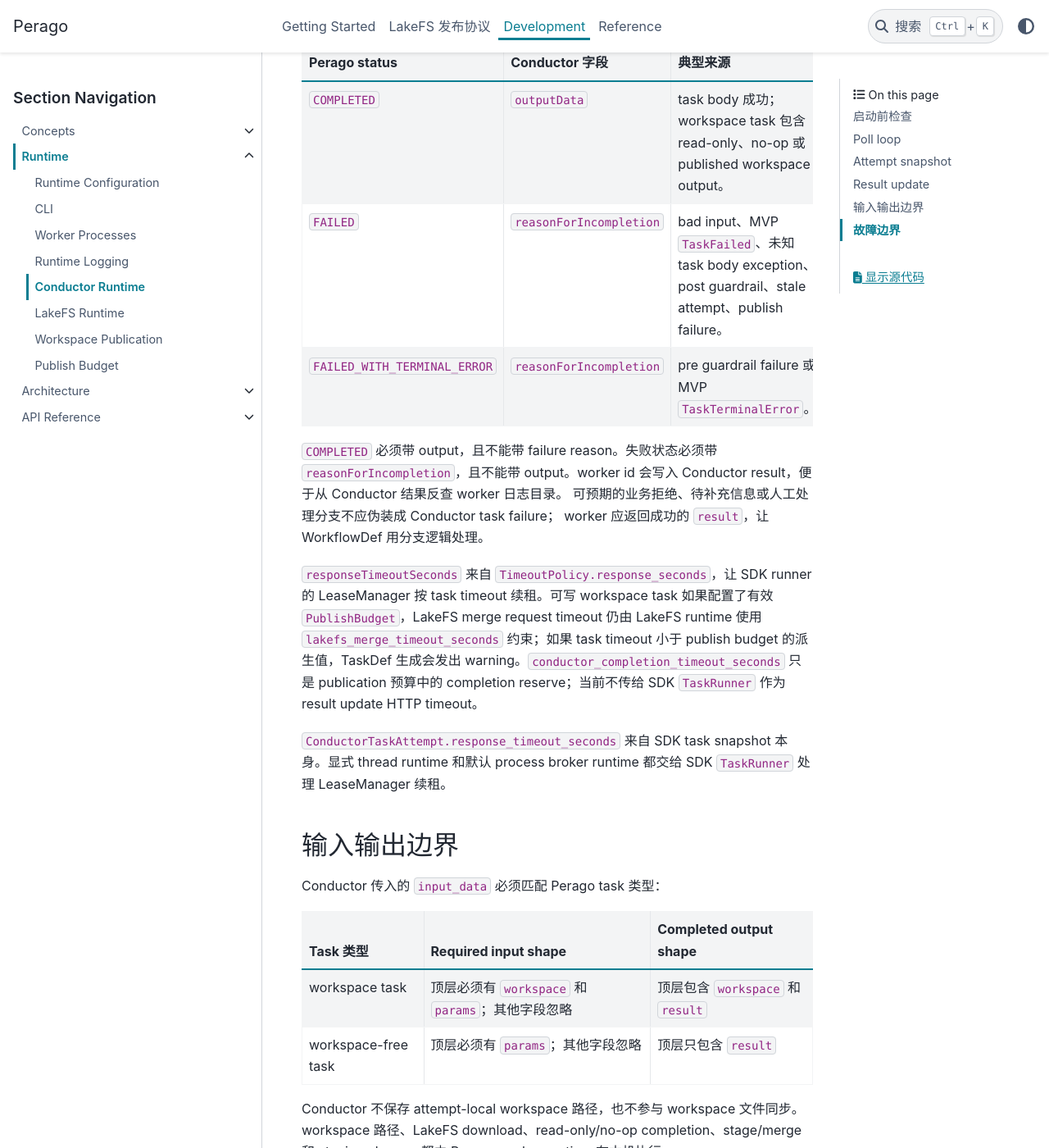
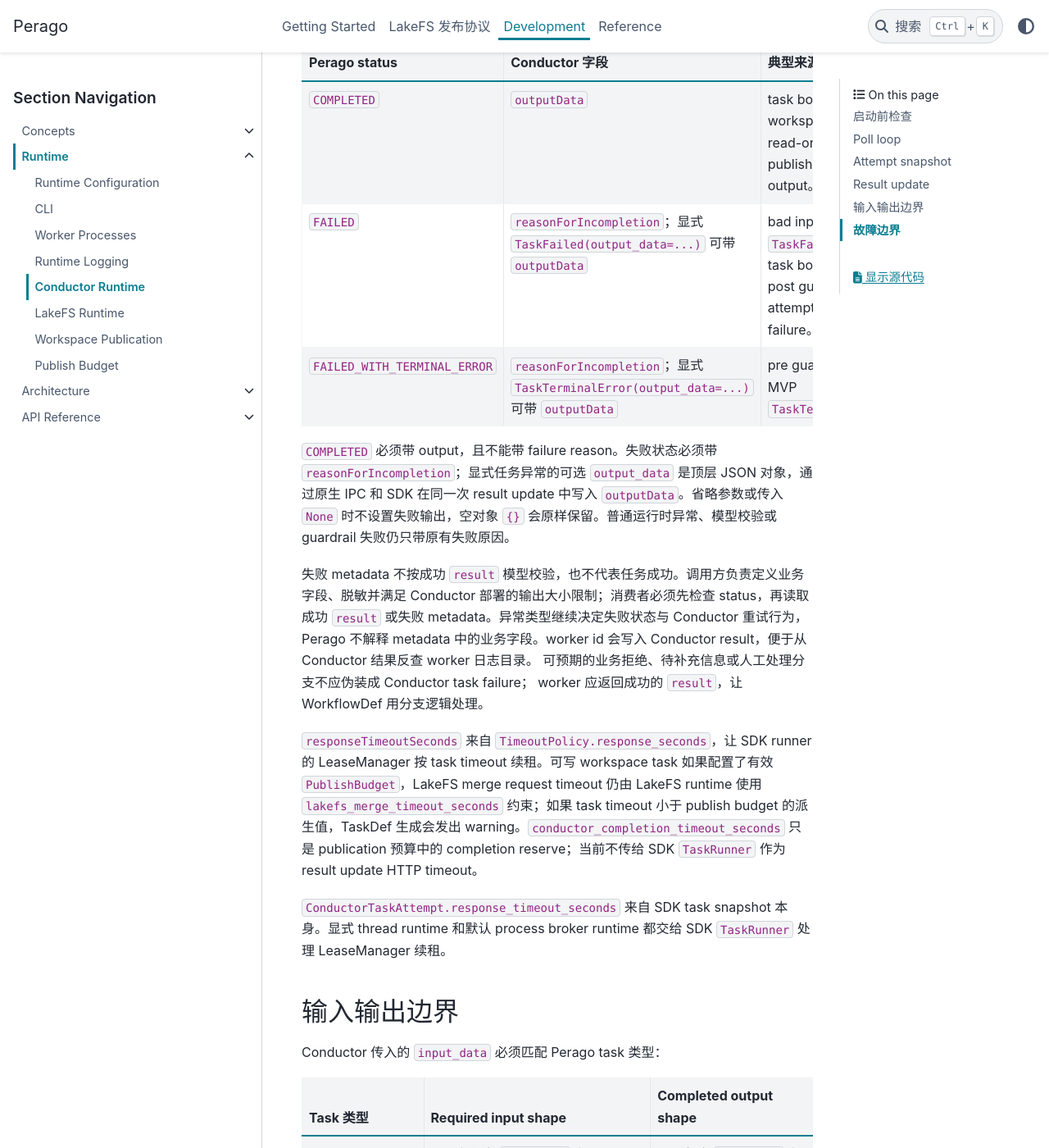
Before and after one commit to Qiyin-Tech/perago, a Sphinx documentation site: the page built from docs/runtime/conductor.md, in a window 1280 px wide and 1400 px high, scrolled down 4774 px. Shown: the whole window at 82% size. Built offline with Sphinx 7.4.7 and the PyData theme 0.15.4, drawn with Linux system fonts in a browser that asks for light colours.

Commit message:
docs: clarify opt-in failure output compatibility

```diff
--- a/docs/runtime/conductor.md
+++ b/docs/runtime/conductor.md
@@ -92,10 +92,12 @@ Perago 内部先生成 `RuntimeTaskResult`，再转换为 Conductor SDK 的 `Tas
 | Perago status | Conductor 字段 | 典型来源 |
 | --- | --- | --- |
 | `COMPLETED` | `outputData` | task body 成功；workspace task 包含 read-only、no-op 或 published workspace output。 |
-| `FAILED` | `reasonForIncompletion` | bad input、MVP `TaskFailed`、未知 task body exception、post guardrail、stale attempt、publish failure。 |
-| `FAILED_WITH_TERMINAL_ERROR` | `reasonForIncompletion` | pre guardrail failure 或 MVP `TaskTerminalError`。 |
+| `FAILED` | `reasonForIncompletion`；显式 `TaskFailed(output_data=...)` 可带 `outputData` | bad input、MVP `TaskFailed`、未知 task body exception、post guardrail、stale attempt、publish failure。 |
+| `FAILED_WITH_TERMINAL_ERROR` | `reasonForIncompletion`；显式 `TaskTerminalError(output_data=...)` 可带 `outputData` | pre guardrail failure 或 MVP `TaskTerminalError`。 |
 
-`COMPLETED` 必须带 output，且不能带 failure reason。失败状态必须带 `reasonForIncompletion`，且不能带 output。worker id 会写入 Conductor result，便于从 Conductor 结果反查 worker 日志目录。
+`COMPLETED` 必须带 output，且不能带 failure reason。失败状态必须带 `reasonForIncompletion`；显式任务异常的可选 `output_data` 是顶层 JSON 对象，通过原生 IPC 和 SDK 在同一次 result update 中写入 `outputData`。省略参数或传入 `None` 时不设置失败输出，空对象 `{}` 会原样保留。普通运行时异常、模型校验或 guardrail 失败仍只带原有失败原因。
+
+失败 metadata 不按成功 `result` 模型校验，也不代表任务成功。调用方负责定义业务字段、脱敏并满足 Conductor 部署的输出大小限制；消费者必须先检查 status，再读取成功 `result` 或失败 metadata。异常类型继续决定失败状态与 Conductor 重试行为，Perago 不解释 metadata 中的业务字段。worker id 会写入 Conductor result，便于从 Conductor 结果反查 worker 日志目录。
 可预期的业务拒绝、待补充信息或人工处理分支不应伪装成 Conductor task failure；
 worker 应返回成功的 `result`，让 WorkflowDef 用分支逻辑处理。
 
```
Also changed, not shown: docs/architecture/adr/0007-allow-structured-failure-output.md (+4 -0 lines), 1 other file.
